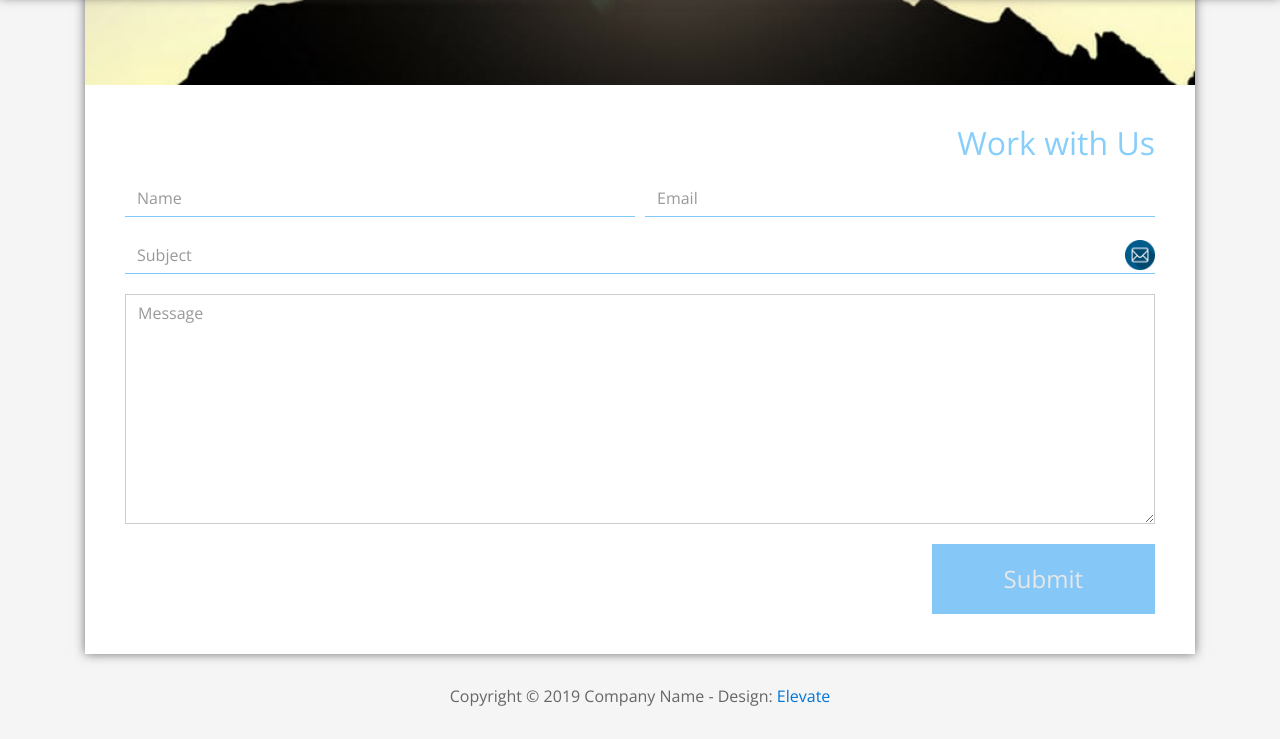
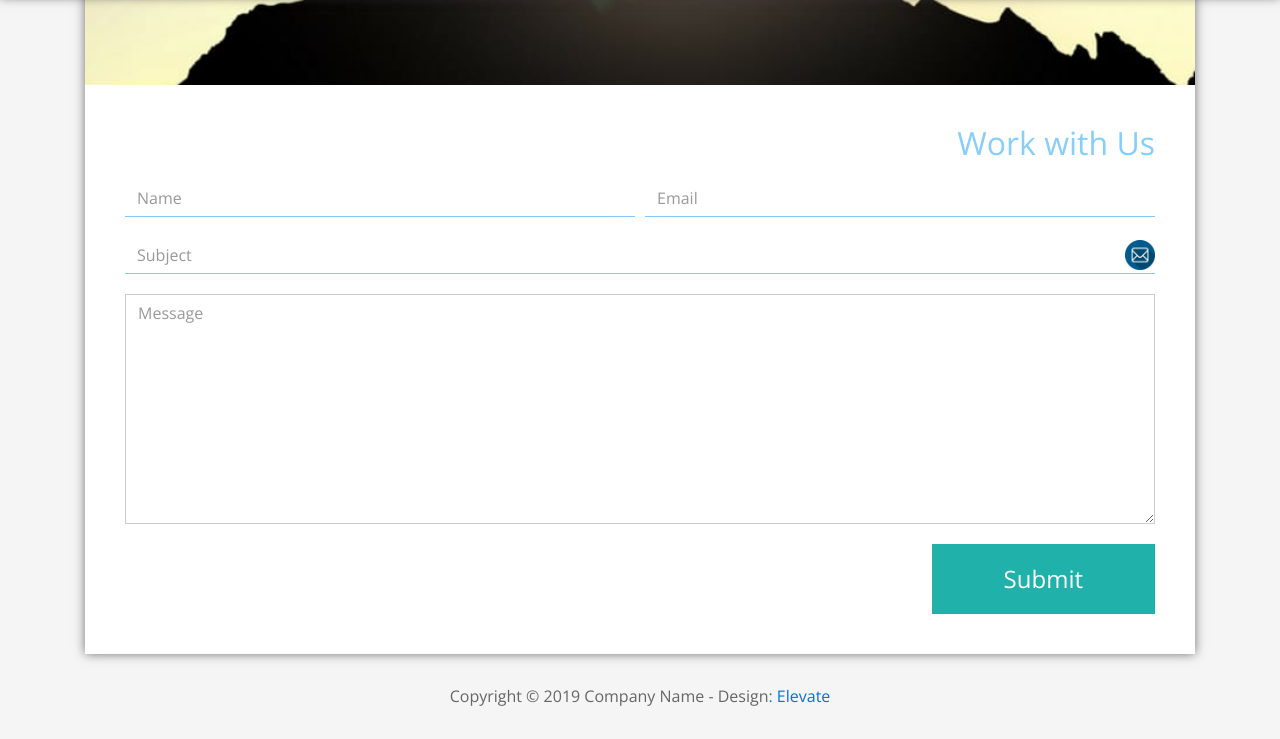
Before and after one commit to OnMaine/FL-13, a plain HTML site: page FL13_HW2/homework/index.html in a window 1280 px wide. In both pictures the pointer is over the button "Submit". Shown: the part 4502-5241 px from the top of the page. Drawn offline with nearby package versions, Linux system fonts and the light colour scheme.

Commit message:
Changed button

```diff
--- a/FL13_HW2/homework/css/style.css
+++ b/FL13_HW2/homework/css/style.css
@@ -204,7 +204,7 @@ ul.boxes.gallery-container li:nth-child(even) {
 }
 
 #contact button:hover {
-  background-color: #85c7f7;
-  color: #e8e8e8;
-  border: 2px solid #85c7f7;
+  background-color: #20b2aa;
+  color: #FFFFFF;
+  border: 2px solid #20b2aa;
 }
```
